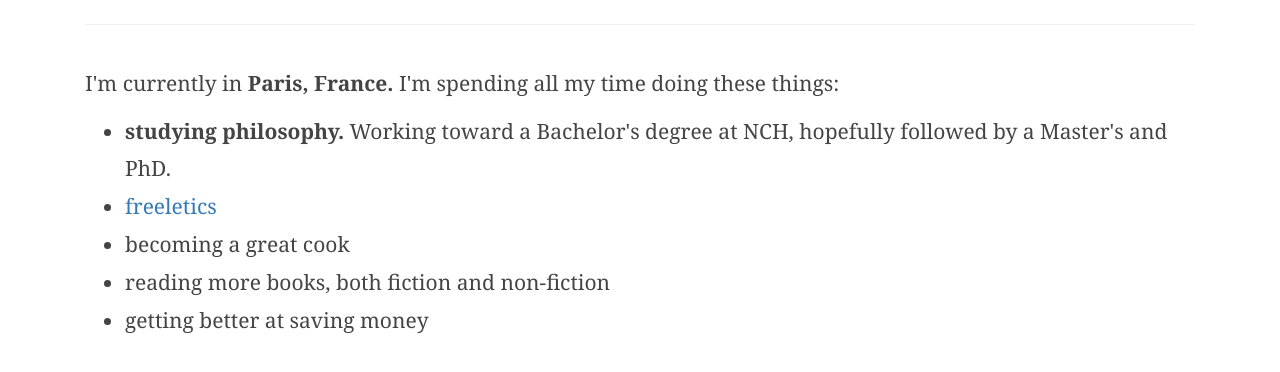
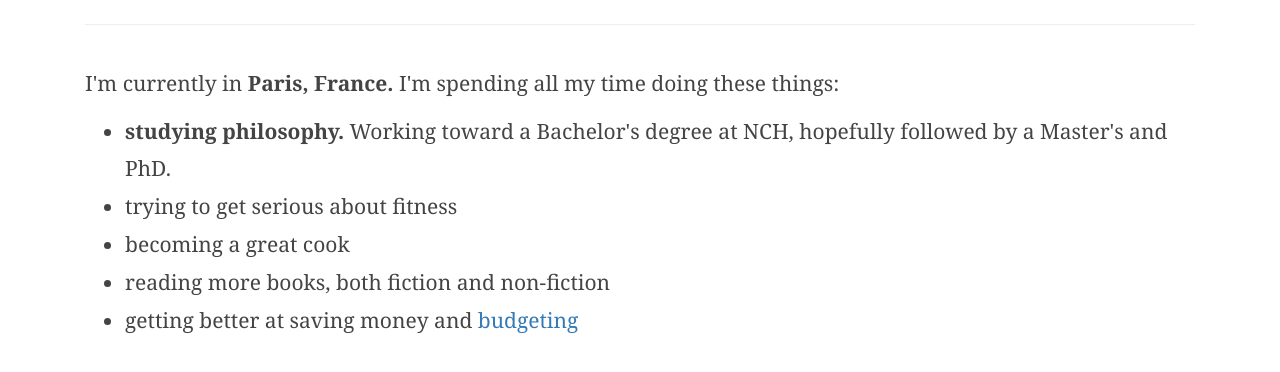
Before and after one commit to jamierumbelow/jamierumbelow.github.io, a plain HTML site: page now.html in a window 1280 px wide. Shown: the part 204-576 px from the top of the page. Drawn offline with nearby package versions, Linux system fonts and the light colour scheme; a web font is replaced by a local one.

Commit message:
Update now.html

```diff
--- a/now.html
+++ b/now.html
@@ -17,10 +17,10 @@
 			<p>I'm currently in <strong>Paris, France.</strong> I'm spending all my time doing these things:</p>
 			<ul>
 				<li><strong>studying philosophy.</strong> Working toward a Bachelor's degree at NCH, hopefully followed by a Master's and PhD.</li>
-				<li><a href="https://www.freeletics.com/en/bodyweight/users/7278435">freeletics</a></li>
+				<li>trying to get serious about fitness</li>
 				<li>becoming a great cook</li>
 				<li>reading more books, both fiction and non-fiction</li>
-				<li>getting better at saving money</li>
+				<li>getting better at saving money and <a href="https://youneedabudget.com" target="_blank">budgeting</a></li>
 			</ul>
 		</div>
 	</div>
```
